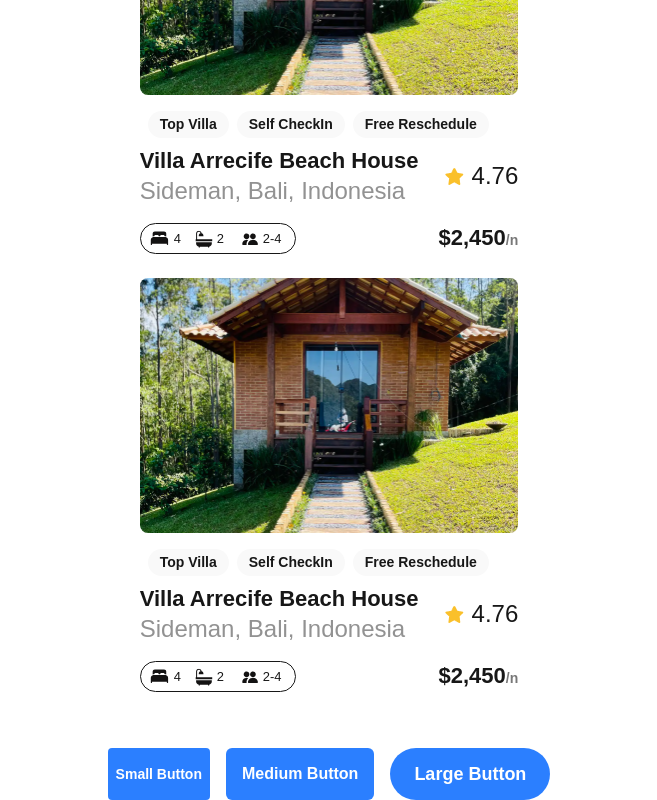
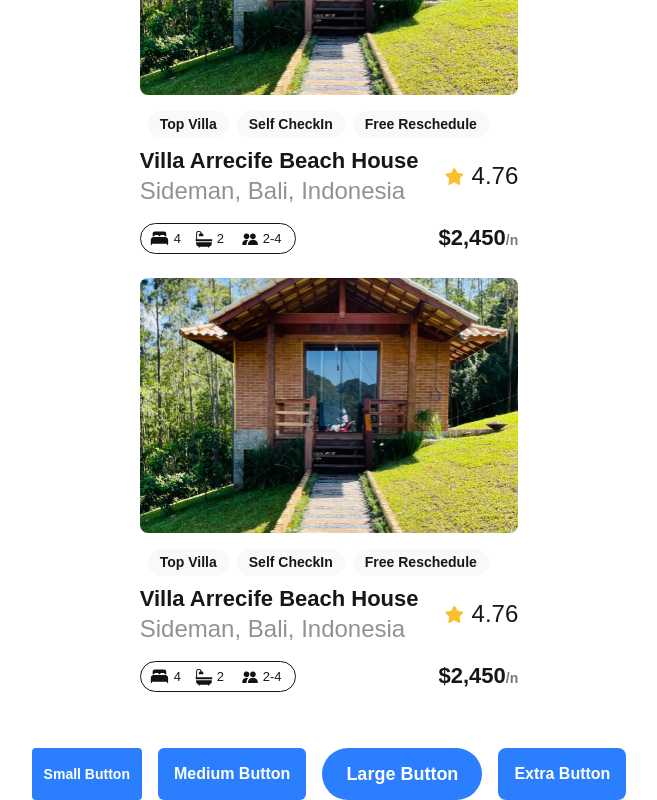
Before and after one commit to sewalewsetotaw/alx-project-0x00-setup, a Next.js app in the folder alx-project-0x00/: page /landing in a window 1280 px wide. Shown: the part 327-1127 px from the top of the page, without its empty margins (311-968 px from the left). Built offline with nearby package versions, Linux system fonts and the light colour scheme.

Commit message:
creating button component

```diff
--- a/alx-project-0x00/components/Button.tsx
+++ b/alx-project-0x00/components/Button.tsx
@@ -1,11 +1,16 @@
 import React from "react"
 import { ButtonProps } from "@/interfaces"
 
-const Button: React.FC<ButtonProps> = ({ title, size = "medium", shape = "rounded-md" }) => {
+const Button: React.FC<ButtonProps> = ({
+  title,
+  size = "medium",
+  shape = "rounded-md",
+  styles = ""
+}) => {
   let sizeClasses = ""
   switch (size) {
     case "small":
-      sizeClasses = "px-2 py-1 text-sm"
+      sizeClasses = "px-3 py-1 text-sm"
       break
     case "medium":
       sizeClasses = "px-4 py-2 text-base"
@@ -17,7 +22,7 @@ const Button: React.FC<ButtonProps> = ({ title, size = "medium", shape = "rounde
 
   return (
     <button
-      className={`bg-blue-500 text-white ${sizeClasses} ${shape} font-semibold hover:bg-blue-600 transition`}
+      className={`bg-blue-500 text-white ${sizeClasses} ${shape} font-semibold hover:bg-blue-600 transition ${styles}`}
     >
       {title}
     </button>
--- a/alx-project-0x00/interfaces/index.ts
+++ b/alx-project-0x00/interfaces/index.ts
@@ -5,5 +5,6 @@ export interface PillProps {
 export interface ButtonProps {
   title: string
   size?: "small" | "medium" | "large"
-  shape?: "rounded-sm" | "rounded-md" | "rounded-full"
+  shape?: "rounded-sm" | "rounded-md" | "rounded-full" | "rounded-lg"
+  styles?: string
 }
--- a/alx-project-0x00/pages/landing.tsx
+++ b/alx-project-0x00/pages/landing.tsx
@@ -17,6 +17,7 @@ const Landing: React.FC = () => {
         <Button title="Small Button" size="small" shape="rounded-sm" />
         <Button title="Medium Button" size="medium" shape="rounded-md" />
         <Button title="Large Button" size="large" shape="rounded-full" />
+        <Button title="Extra Button" size="medium" shape="rounded-lg" />
       </div>
     </main>
   )
```
